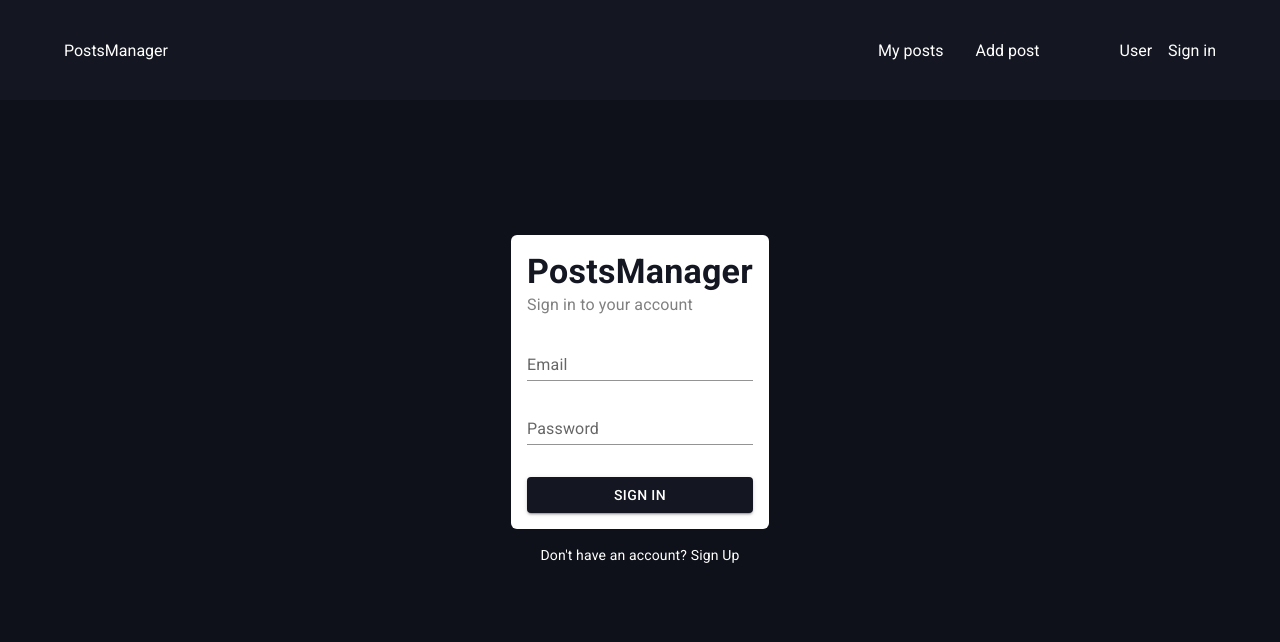
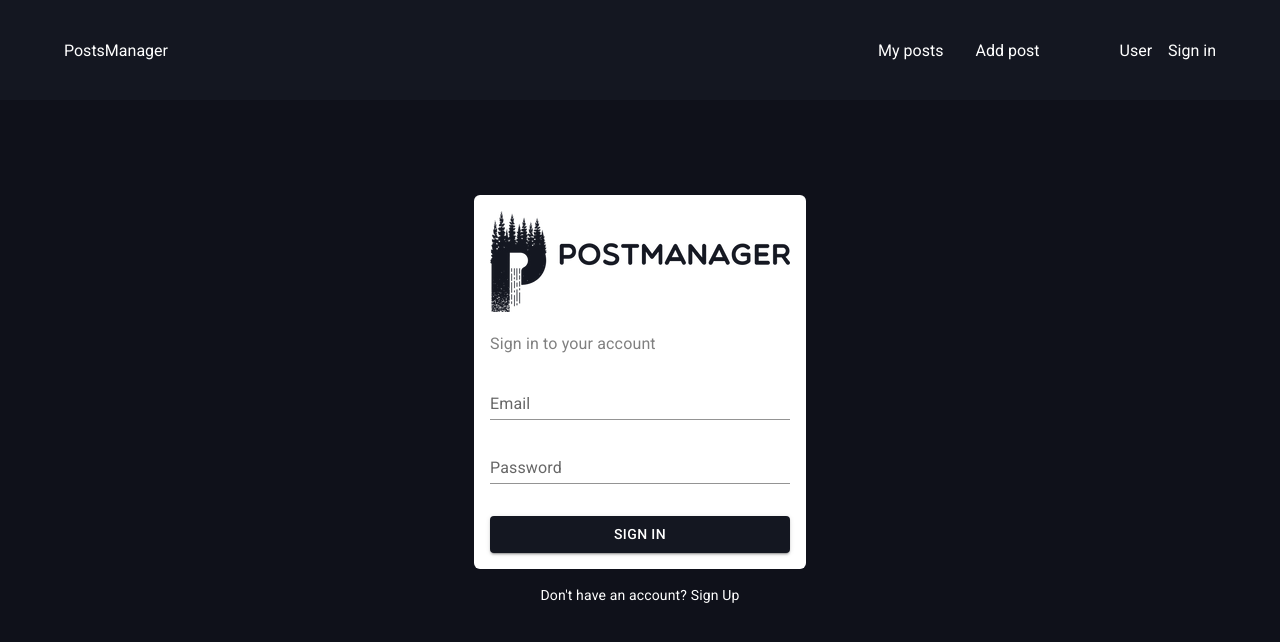
Before and after one commit to szymonisokay/jwt-basics, a React (Create React App) app in the folder client/: page /sign-in in a window 1280 px wide. Shown: the top 642 px of the page. Built offline with nearby package versions, Linux system fonts and the light colour scheme.

Commit message:
logo changed

```diff
--- a/client/src/pages/auth/SignIn.jsx
+++ b/client/src/pages/auth/SignIn.jsx
@@ -4,6 +4,7 @@ import { Link } from "react-router-dom"
 import { Button, TextField, Typography } from "@mui/material"
 import { Box } from "@mui/system"
 import { useAuthContext } from "../../context/AuthContext"
+import logo from "../../images/logo.png"
 
 const SignIn = () => {
   const [email, setEmail] = useState("")
@@ -20,10 +21,12 @@ const SignIn = () => {
       <div className='card'>
         <Box component='form' onSubmit={handleSubmit}>
           <div className='card-header'>
-            <Typography variant='h4' sx={{ fontWeight: "bold" }}>
-              PostsManager
-            </Typography>
-            <Typography variant='body1' color='GrayText'>
+            <img src={logo} alt='PostsManager' />
+            <Typography
+              variant='body1'
+              color='GrayText'
+              sx={{ marginTop: "1rem" }}
+            >
               Sign in to your account
             </Typography>
           </div>
@@ -32,6 +35,7 @@ const SignIn = () => {
               id='email'
               label='Email'
               variant='standard'
+              color='secondary'
               value={email}
               onChange={(e) => setEmail(e.target.value)}
               sx={{ marginBottom: "1rem" }}
@@ -41,6 +45,7 @@ const SignIn = () => {
               label='Password'
               type='password'
               variant='standard'
+              color='secondary'
               value={password}
               onChange={(e) => setPassword(e.target.value)}
             />
```
Also changed, not shown: client/src/images/logo-white.png (added), client/src/images/logo.png (added).
